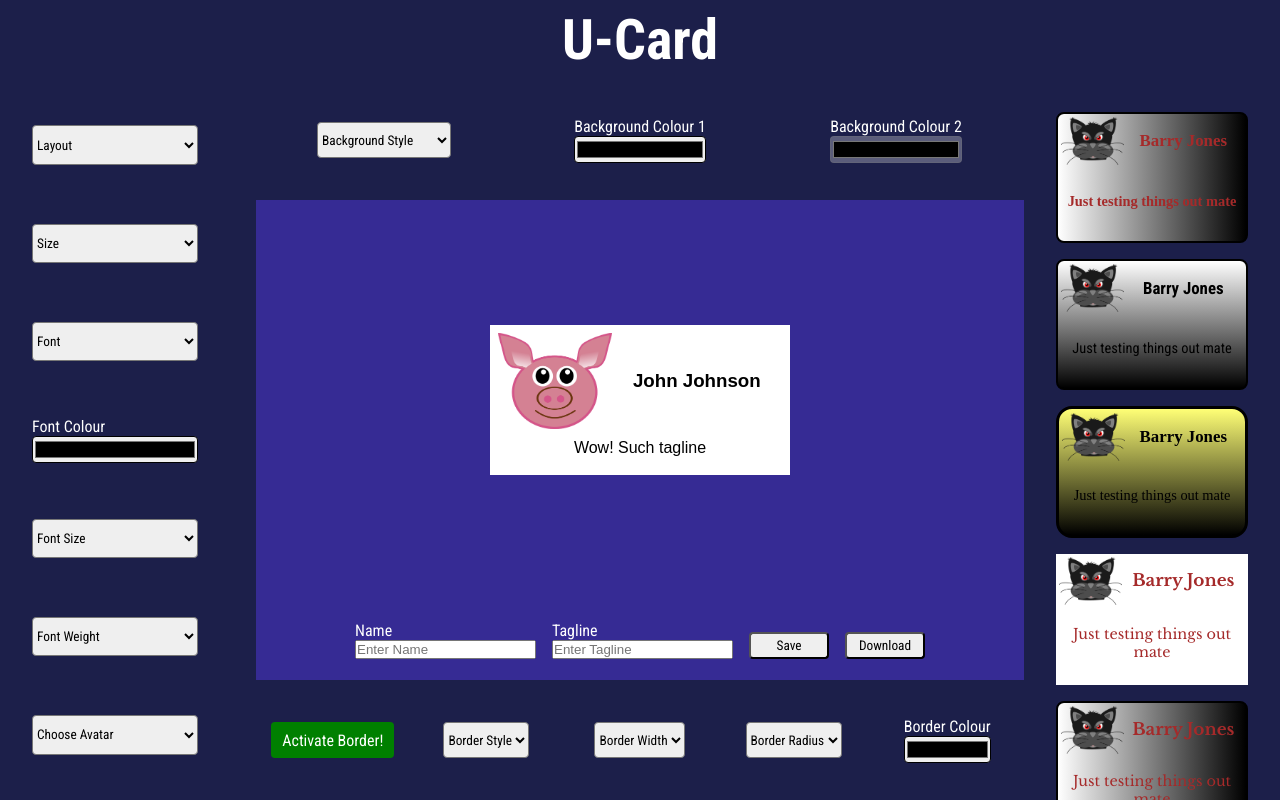
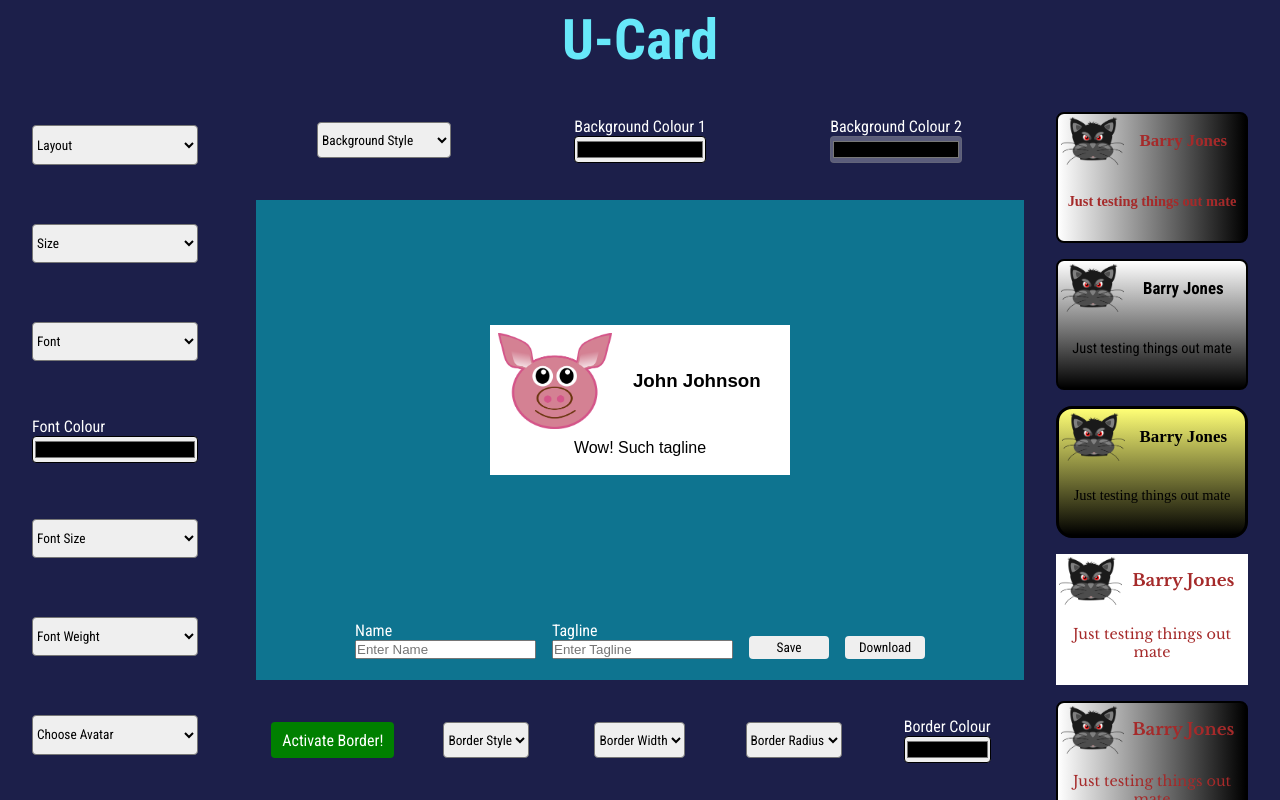
Before and after one commit to TomBirbeck/personal-card-designer, a React (Create React App) app: page / in a window 1280 px wide. Built offline with nearby package versions, Linux system fonts and the light colour scheme; a web font is replaced by a local one.

Commit message:
added custom scrollbar to right menu

```diff
--- a/src/components/CardContainer/CardContainer.css
+++ b/src/components/CardContainer/CardContainer.css
@@ -1,7 +1,6 @@
 .container {
     grid-area: card-area;
-    background-color: rgba(5, 4, 56, 0.836);
-    background-color: var(--secondary-blue);
+    background-color: #0e7490;
     display: grid;
     grid-template-columns: 1fr;
     grid-template-rows: 5fr 1fr;
@@ -30,17 +29,11 @@
     min-width: 5rem;
     padding: 0.25rem;
     border-radius: 0.25rem;
+    border: none;
 }
 
 .buttons:hover {
     scale: 1.1;
+    border: 1px solid black;
     background-color: var(--orange);
 }
-
-/* .download {
-    background-color: yellow;
-}
-
-.download:hover {
-    background-color: brown;
-} */
--- a/src/components/Header/Header.css
+++ b/src/components/Header/Header.css
@@ -3,6 +3,6 @@
     background-color: var(--primary-blue);
     display: grid;
     place-content: center;
-    color: white;
+    color: #67e8f9;
     font-size: 3.5rem;
 }
--- a/src/components/RightMenu/RightMenu.css
+++ b/src/components/RightMenu/RightMenu.css
@@ -6,11 +6,27 @@
     flex-direction: column;
     gap: 1rem;
     overflow-y: scroll;
-    -ms-overflow-style: none;  /* IE and Edge */
-    scrollbar-width: none;  /* Firefox */
 }
 
-/* Hide scrollbar for Chrome, Safari and Opera */
-.right-menu::-webkit-scrollbar {
-    display: none;
+::-webkit-scrollbar {
+  width: 0.8rem;
+  max-height: 90%;
+}
+
+::-webkit-scrollbar-track {
+    background: #cffafe;
+    border-radius: 1rem;
+}
+
+::-webkit-scrollbar-thumb {
+    background: #22d3ee;
+    border-radius: 1rem;
+}
+
+::-webkit-scrollbar-thumb:hover {
+  background: #0e7490;
+}
+
+::-webkit-scrollbar-button {
+    height: 1rem;
   }
```
